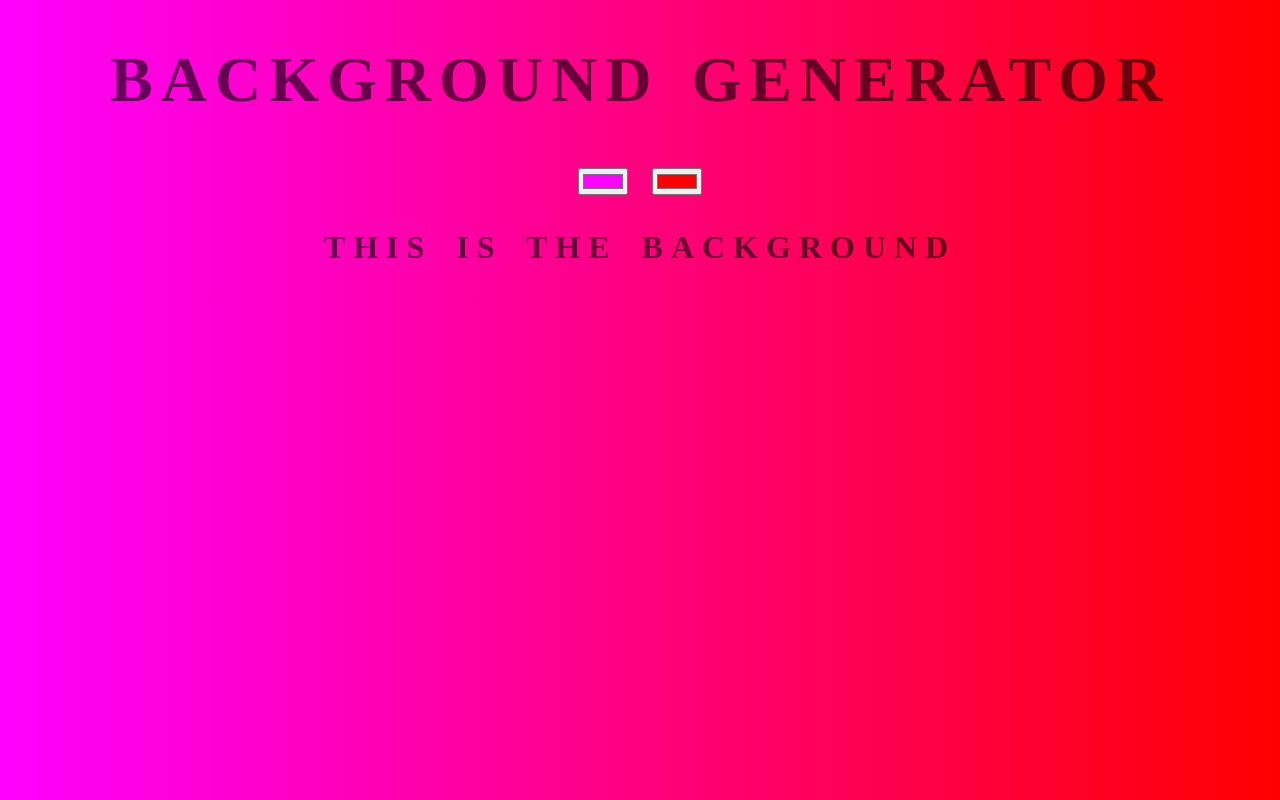
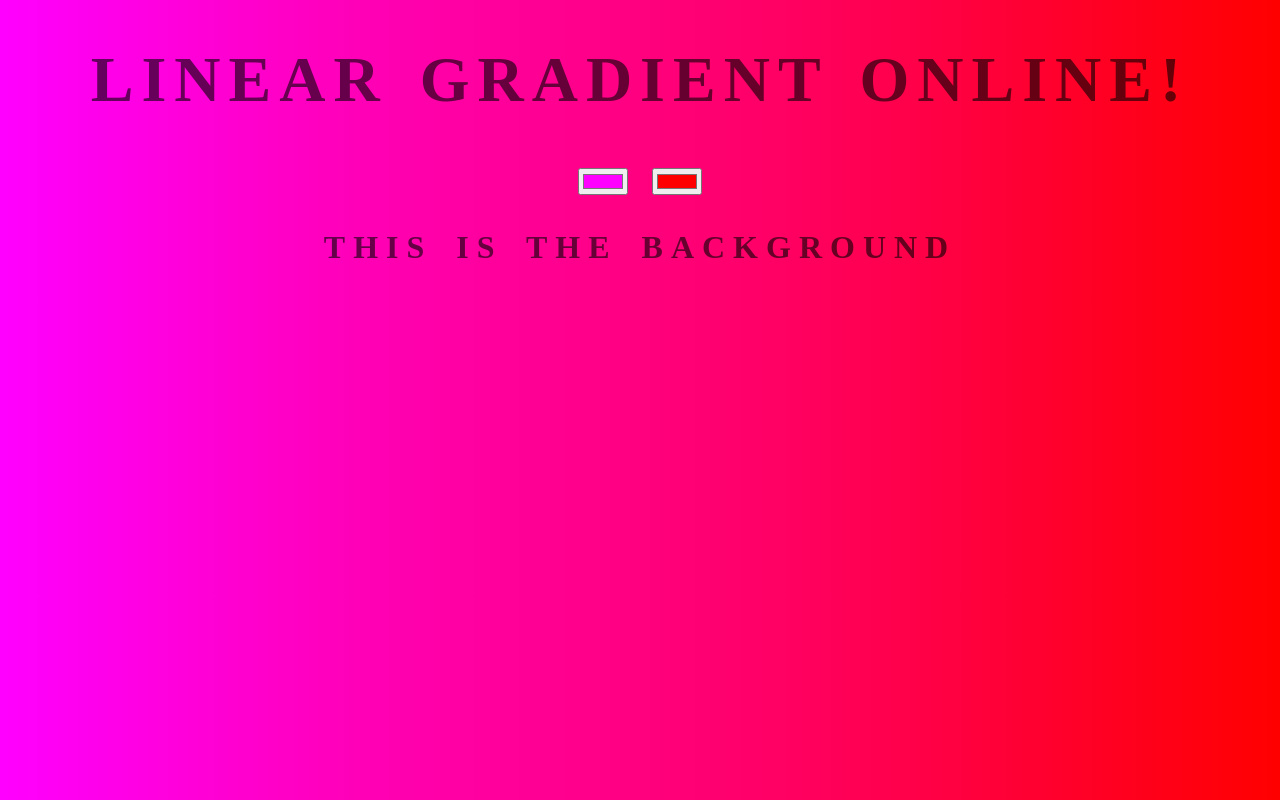
Before and after one commit to ameghdadian/background-generator-Shared, a plain HTML site: page index.html in a window 1280 px wide. Drawn offline with Linux system fonts and the light colour scheme.

Commit message:
changing title

```diff
--- a/index.html
+++ b/index.html
@@ -6,7 +6,7 @@
 	<link href="style.css" rel="stylesheet">
 </head>
 <body>
-	<h1>Background Generator</h1>
+	<h1>Linear Gradient Online!</h1>
 	<input type="color" id="color1" name="color1" value="#ff00ff">
 	<input type="color" id="color2" name="color2" value="#ff0000">
 	<p>This is the background</p>
```
